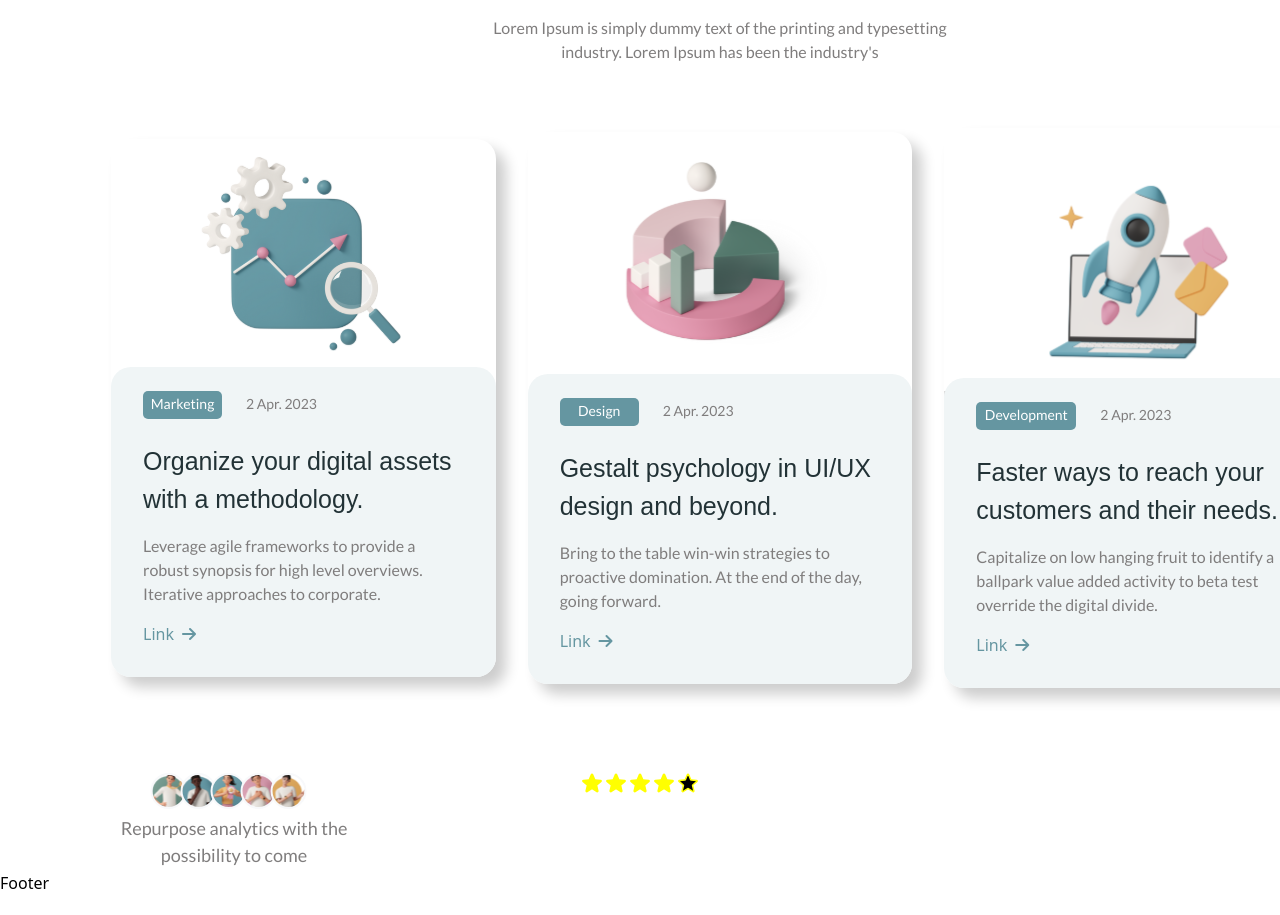
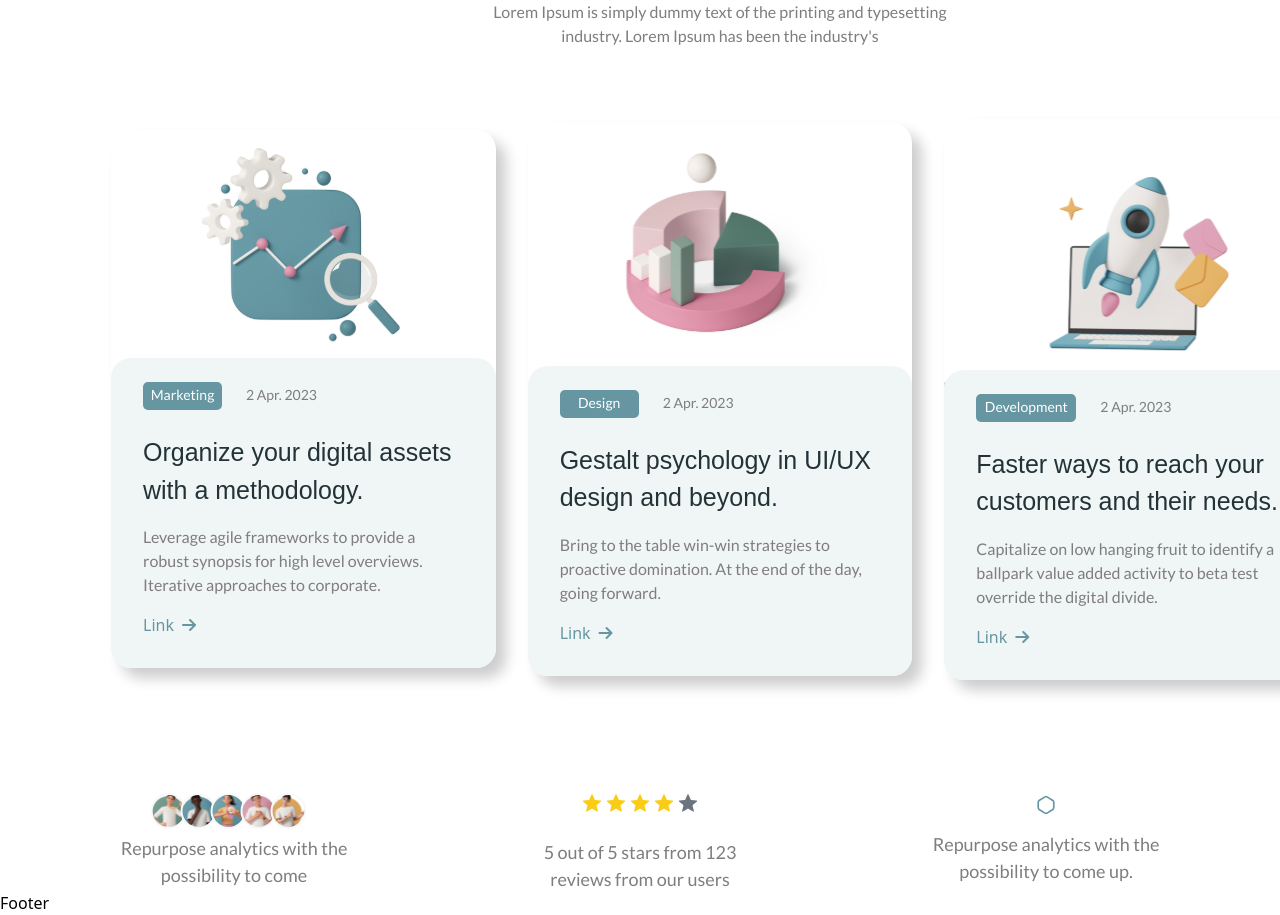
Before and after one commit to Nokihera/Figma-web-pj, a React (Vite) app: page / in a window 1280 px wide. Shown: the part 3410-4325 px from the top of the page. Built offline with nearby package versions, Linux system fonts and the light colour scheme.

Commit message:
testionial component done

```diff
--- a/src/components/BlogPost.jsx
+++ b/src/components/BlogPost.jsx
@@ -4,7 +4,7 @@ import img2 from "../assets/blogImg.svg";
 import img3 from "../assets/blogImg2.svg";
 const BlogPost = () => {
   return (
-    <div className="w-[1440px] h-[991px] gap-[64px] py-[100px] flex flex-col items-center">
+    <div className="w-[1440px] h-[991px] gap-[64px] py-[100px] flex flex-col items-center justify-center content-center justify-items-center">
       <div className="flex flex-col gap[16px] items-center">
         <h1 className="font-futura text-[20px] text-[#6596A1] border-[1px] border-[#C4C4C4] rounded-[20px] w-[192px] h-[38px] py-[5px] px-[15px] flex justify-center items-center ">
           Magic Unleashed
@@ -17,9 +17,11 @@ const BlogPost = () => {
           Lorem Ipsum is simply dummy text of the printing and typesetting
           industry. Lorem Ipsum has been the industry's{" "}
         </p>
-        <div className="w-[1218px] h-[543px] gap-[32px] grid grid-flow-row grid-cols-3 items-center mt-[64px]">
-          <div className="flex flex-col justify-center shadow-custom-2 rounded-[20px]">
+        <div className="w-[1218px] h-[575px] gap-[32px] grid grid-flow-row grid-cols-3 items-center mt-[64px]">
+          <div className="flex flex-col justify-center shadow-custom-2 rounded-[20px]  ">
+            <div>
             <img src={img1} alt="" />
+            </div>
             <div className="w-[384.67px] h-[310px] py-[24px] px-[32px] gap-[24px] flex flex-col bg-[#F0F5F6] rounded-[20px]">
               <div className="flex gap-[16px] items-center">
                 <span className="w-[79px] h-[28px] rounded-[5px] py-[2px] px-[8px] bg-[#6596A1] text-white font-lato text-[14px] flex justify-center ">
@@ -68,7 +70,7 @@ const BlogPost = () => {
               </div>
             </div>
           </div>
-          <div className="flex flex-col justify-center shadow-custom-2 rounded-[20px] relative">
+          <div className="flex flex-col justify-center shadow-custom-2 rounded-[20px] ">
             <img
               src={img3}
               alt=""
--- a/src/components/Testimonial.jsx
+++ b/src/components/Testimonial.jsx
@@ -4,9 +4,12 @@ import smallProfile1 from "../assets/smallProfile1.svg";
 import smallProfile2 from "../assets/smallProfile2.svg";
 import smallProfile3 from "../assets/smallProfile3.svg";
 import smallProfile4 from "../assets/smallProfile4.svg";
+import icon from '../assets/Icon.svg';
 const Testimonial = () => {
+  const currentRating = 4;
+  const numbers = [1, 2, 3, 4, 5];
   return (
-    <div className="w-[1218px] h-[100px] mx-auto grid grid-flow-row grid-cols-3 items-center relative content-center">
+    <div className="w-[1218px] h-[100px] mx-auto grid grid-flow-row grid-cols-3 items-center relative content-center mt-5">
       <div className="flex flex-col justify-center items-start gap-[16px] w-[248px] h-[96px] mx-auto ">
         <div className="relative w-[155px] h-[35px] ">
           <img src={smallProfile} alt="" className="absolute left-[40px]" />
@@ -23,15 +26,14 @@ const Testimonial = () => {
       </div>
       <div className="w-[248px] h-[100px] gap-[24px] flex flex-col mx-auto">
         <div className="flex justify-center">
-          {Array.from({ length: 5 }, (_, i) => (
+          {numbers.map((number) => (
             <svg
-              key={i}
               xmlns="http://www.w3.org/2000/svg"
-              fill={`${Array.from({length:4}, (_, i) => ('yellow'))[i]}`}
+              fill="none"
               viewBox="0 0 24 24"
               strokeWidth={1.5}
-              stroke="yellow"
-              className="size-6"
+              stroke="gray-500"
+              className={`size-6 ${number <= currentRating ? "fill-yellow-400" : "fill-gray-500"}`}
             >
               <path
                 strokeLinecap="round"
@@ -41,7 +43,14 @@ const Testimonial = () => {
             </svg>
           ))}
         </div>
+        <div>
+          <p className="text-center text-[18px] font-lato text-[#7F7D7D]">5 out of 5 stars from 123 reviews from our users</p>
+        </div>
       </div>
+      <div className="flex flex-col w-[248px] h-[92px] mx-auto gap-[16px]">
+          <img src={icon} alt="" className="w-[18px] h-[20px] mx-auto"/>
+          <p className="font-lato text-[18px] text-[#7F7D7D] text-center">Repurpose analytics with the possibility to come up.</p>
+        </div>
     </div>
   );
 };
```
Also changed, not shown: src/assets/Icon.svg (added).
